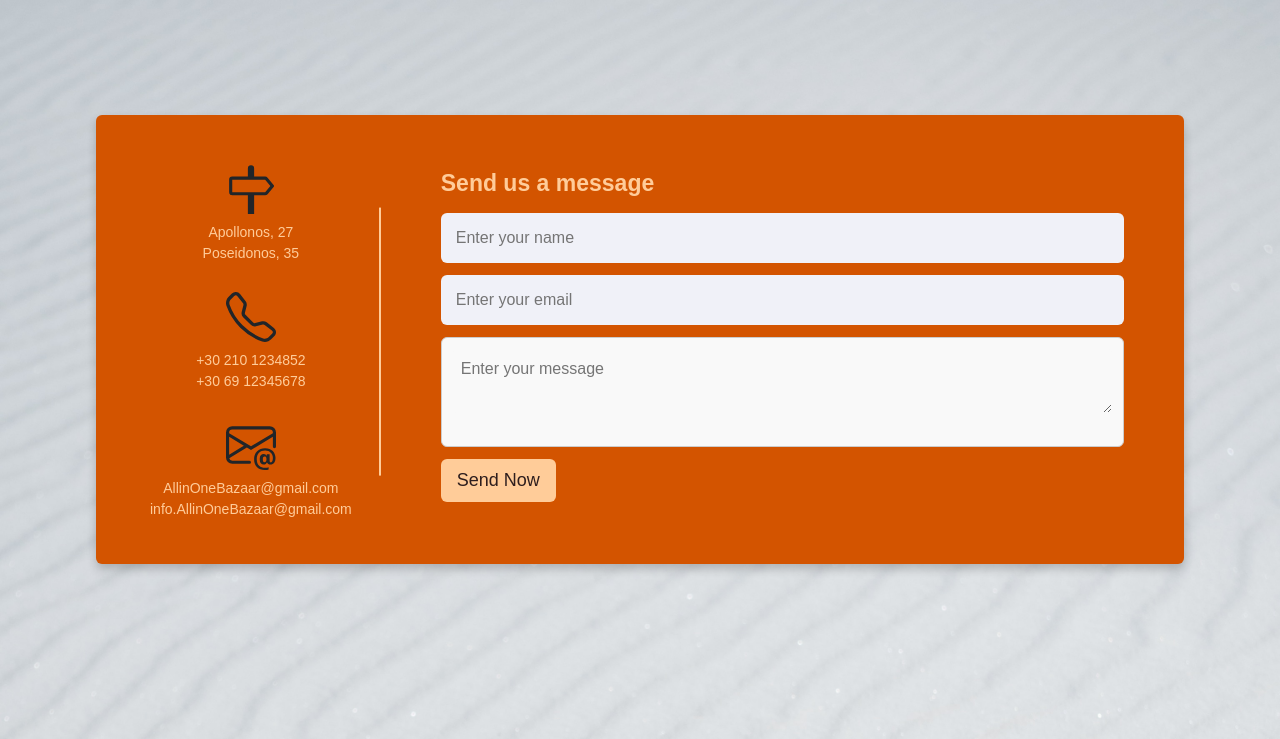
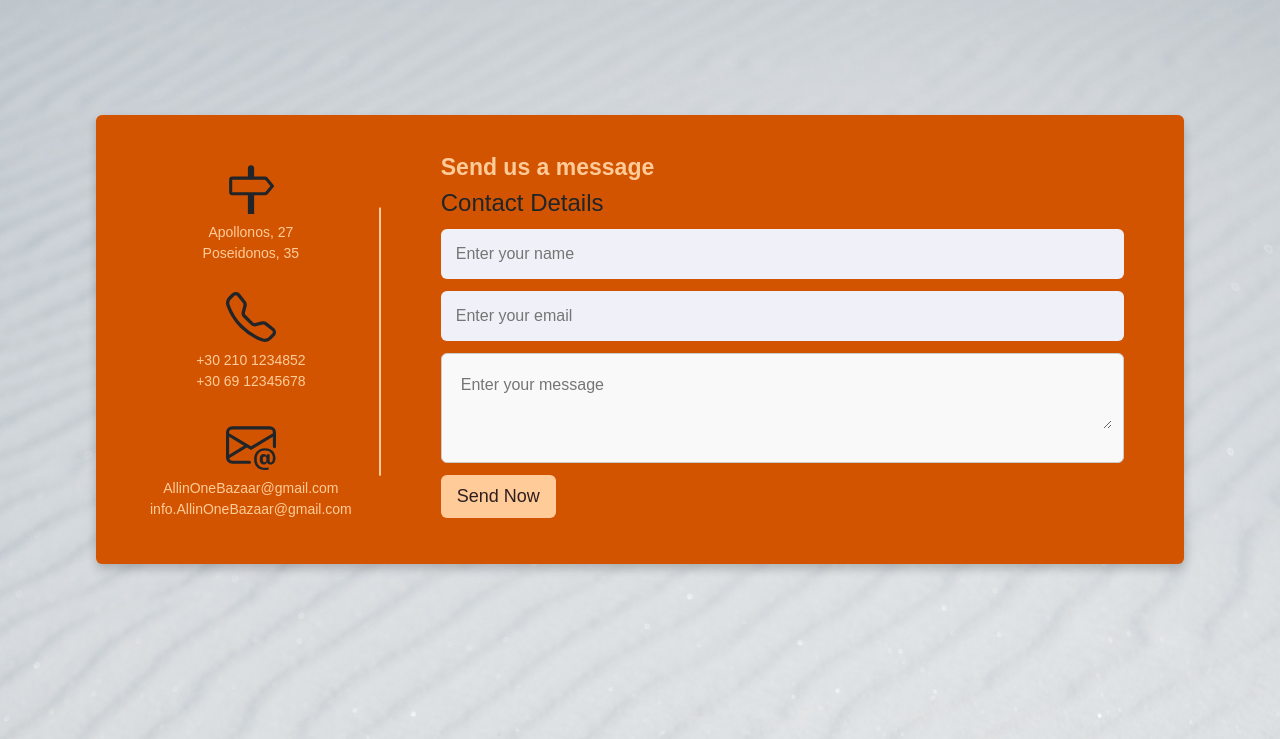
Before and after one commit to Alexandros-Eu/All_in_One_Bazaar, a plain HTML site: page contact.html in a window 1280 px wide. Shown: the part 61-800 px from the top of the page. Drawn offline with nearby package versions, Linux system fonts and the light colour scheme.

Commit message:
add semantic elements - contant.html

```diff
--- a/contact.html
+++ b/contact.html
@@ -71,19 +71,26 @@
           </div>
           <div class="right-side">
             <div class="topic-text">Send us a message</div>
+
           <form action="#">
+            <fieldset>
+              <legend>Contact Details</legend>
               <div class="input-box">
                 <input type="text" id="name" placeholder="Enter your name">
                 <label for="name" class="visually-hidden">Your Name:</label>
               </div>
+
               <div class="input-box">
                 <input type="text" id="email" placeholder="Enter your email">
                 <label for="email" class="visually-hidden">Your Email:</label>
               </div>
+
               <div class="message-box">
                 <textarea id="message" placeholder="Enter your message"></textarea>
                 <label for="message" class="visually-hidden">Your Message:</label>
               </div>
+            </fieldset>
+
             <div class="button">
               <input type="button" value="Send Now" >
             </div>
```
Lines whose indentation alone changed are shown as unchanged.
